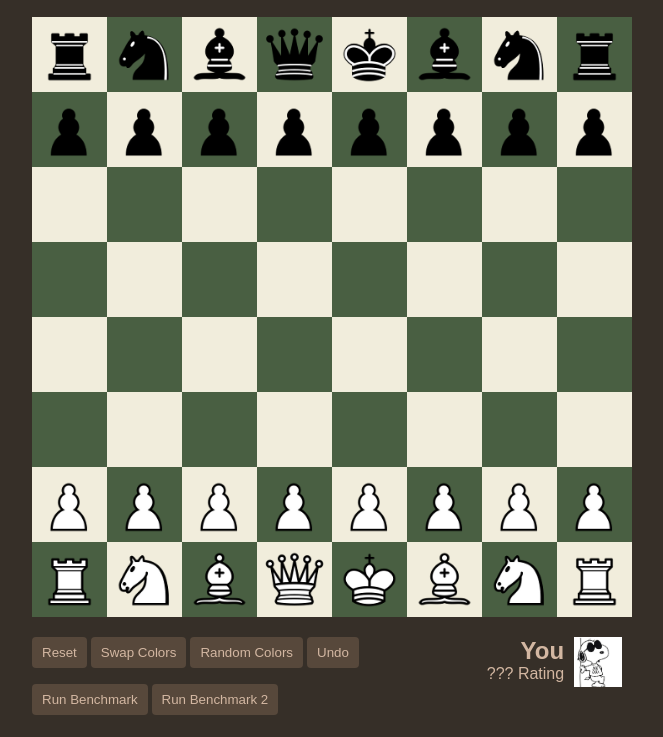
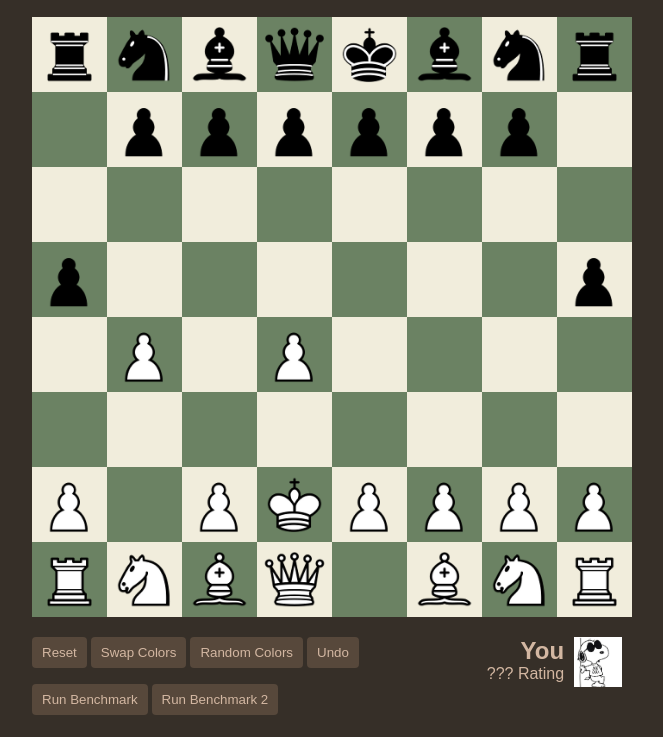
Before and after one commit to chiyeon/woodstock, a plain HTML site: page index.html in a window 1280 px wide. Shown: the part 121-858 px from the top of the page, without its empty margins (308-971 px from the left). Drawn offline with nearby package versions, Linux system fonts and the light colour scheme.

Commit message:
Chessboard now updates when moves are made (no animations)

```diff
--- a/css/woodstock.css
+++ b/css/woodstock.css
@@ -24,10 +24,10 @@
 }
 
 .board .row .square.black {
-    background-color: #495f42;
+    background-color: #6b8263;
 }
 
 .board .row .square img {
-    width: 90%;
-    height: 90%;
+    width: 93%;
+    height: 93%;
 }
--- a/engine/engine.js
+++ b/engine/engine.js
@@ -370,12 +370,13 @@ export class Board {
             row_el.classList.add("row")
             for (let x = 0; x < 8; x++) {
                 let square = document.createElement("div")
+                let index = y * 8 + x
                 square.classList.add("square")
                 square.classList.add((x + y % 2) % 2 == 1 ? "black" : "white")
+                square.id = `sq-${index}`
                 row_el.appendChild(square)
 
                 // check for pieces
-                let index = y * 8 + x
                 if (this.board[index] != Piece.EMPTY) {
                     let piece = document.createElement("img")
                     piece.src = Board.piece_to_img[this.board[index]]
@@ -383,6 +384,27 @@ export class Board {
                 }
             }
             root.appendChild(row_el)
+        }
+    }
+
+    update_chessboard = (id) => {
+        for (let y = 0; y < 8; y++) {
+            for (let x = 0; x < 8; x++) {
+                let index = y * 8 + x
+                let square = document.getElementById(`sq-${index}`)
+
+                if (this.board[index] != Piece.EMPTY) {
+                    if (square.innerHTML == "") {
+                        let piece = document.createElement("img")
+                        piece.src = Board.piece_to_img[this.board[index]]
+                        square.appendChild(piece)
+                    } else {
+                        square.childNodes[0].src = Board.piece_to_img[this.board[index]]
+                    }
+                } else {
+                    square.innerHTML = ""
+                }
+            }
         }
     }
 
@@ -558,6 +580,7 @@ export class Board {
             }
         }
 
+        this.update_chessboard()
         this.update_turn()
     }
 
@@ -1537,6 +1560,15 @@ let b = new Board({
 })
 b.print()
 
+const make_random_move = (board) => {
+    let moves = board.moves()
+    board.move(moves[Math.floor(Math.random() * moves.length)])
+}
+
+setInterval(() => {
+    make_random_move(b)
+}, 1000)
+
 
 // import { Chess } from "../lib/chess.js"
 // let chessjs_board = new Chess("r3k2r/p1ppqpb1/bn2pnp1/3PN3/1p2P3/2N2Q1p/PPPBBPPP/R3K2R w KQkq -")
```
